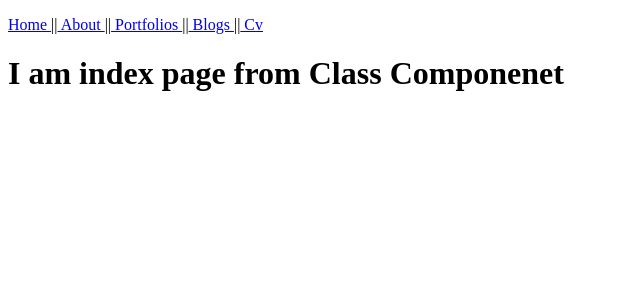
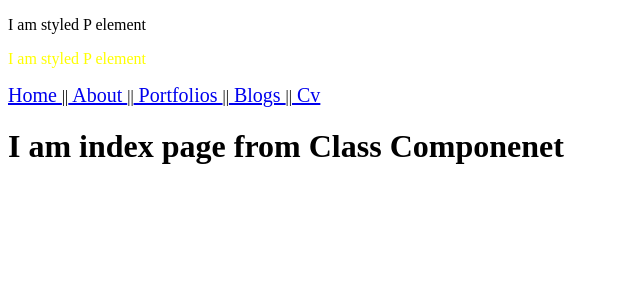
Before and after one commit to uthrul/Next_js_Portfolio, a Next.js app: page / in a window 1280 px wide. Shown: the top 300 px of the page, without its empty margins (0-640 px from the left). Built offline with nearby package versions, Linux system fonts and the light colour scheme.

Commit message:
basic styling

```diff
--- a/components/shared/Header.js
+++ b/components/shared/Header.js
@@ -1,5 +1,7 @@
 import React from 'react';
 import Link from 'next/link';
+
+import '../../styles/main.scss'
 
 class Header extends React.Component {
     render() {
@@ -9,8 +11,11 @@ class Header extends React.Component {
             <React.Fragment>
                 <p>{title}</p>
                 {this.props.children}
+                <p className='customClass'>I am styled P element</p>
+                <p className='customClassFromFile'>I am styled P element</p>
+
                 <Link href="/">
-                    <a> Home </a>
+                    <a style={{'fontSize': '20px'}}> Home </a>
                 </Link>
                 ||
                 <Link href="/about">
@@ -28,6 +33,18 @@ class Header extends React.Component {
                 <Link href="/cv">
                     <a> Cv </a>
                 </Link>
+                <style jsx>
+                    {
+                        `
+                        a {
+                            font-size: 20px
+                        };
+                        .customClass {
+                            color: pink;
+                        }
+                        `
+                    }
+                </style>
             </React.Fragment>
         )
     }
--- /dev/null
+++ b/next.config.js
@@ -0,0 +1,2 @@
+const withSass = require('@zeit/next-sass')
+module.exports = withSass()
--- /dev/null
+++ b/styles/main.scss
@@ -0,0 +1,3 @@
+.customClassFromFile {
+    color: yellow;
+}
```
Also changed, not shown: package.json (+5 -3 lines), 1 other file (tests, documents, lock files or other folders).
